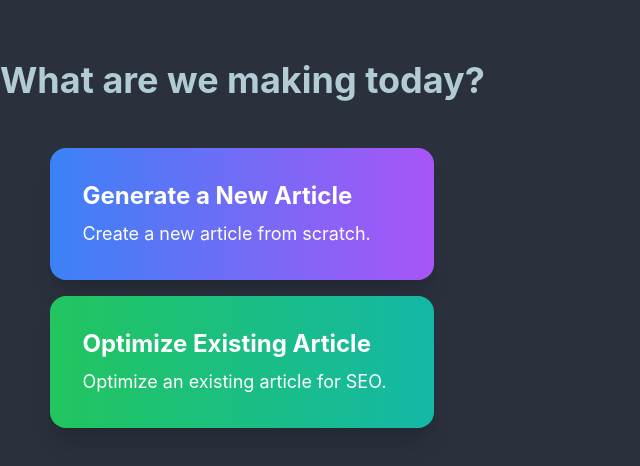
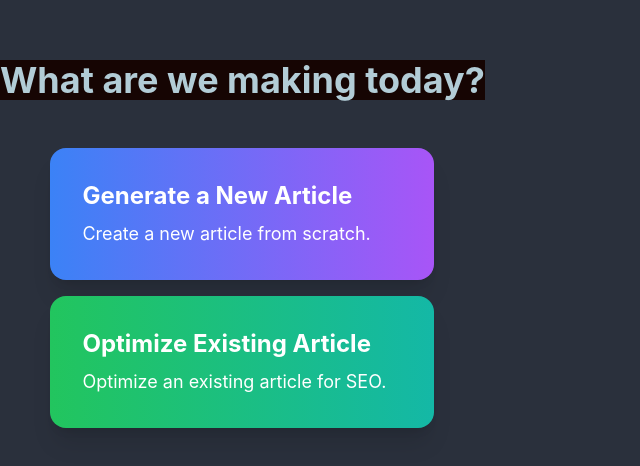
Before and after one commit to Phronesis255/NMW-FAST, a React (Vite) app in the folder frontend/: page / in a window 1280 px wide. Shown: the part 156-622 px from the top of the page, without its empty margins (0-640 px from the left). Built offline with nearby package versions, Linux system fonts and the light colour scheme.

Commit message:
more design changes

```diff
--- a/frontend/src/components/HomePage.jsx
+++ b/frontend/src/components/HomePage.jsx
@@ -3,7 +3,7 @@ import React from 'react';
 const HomePage = ({ onSelect }) => {
     return (
         <div className="flex flex-col justify-center items-center h-screen">
-            <h1 className="text-4xl font-bold mb-12">What are we making today?</h1>
+            <h1 className="text-4xl font-bold mb-12 bg-secondary-content">What are we making today?</h1>
             <div
                 className="card w-96 bg-gradient-to-r from-blue-500 to-purple-500 text-white shadow-xl mb-4 cursor-pointer transform transition-transform hover:scale-105"
                 onClick={() => onSelect('generate')}
```
